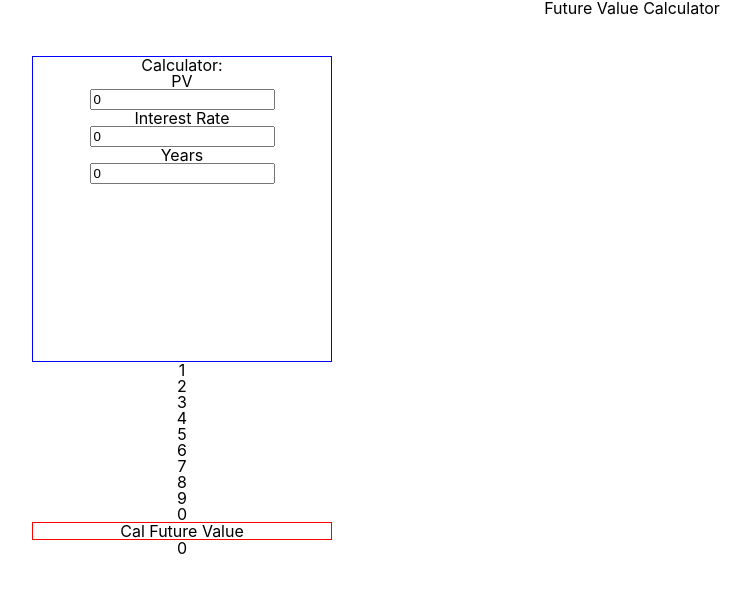
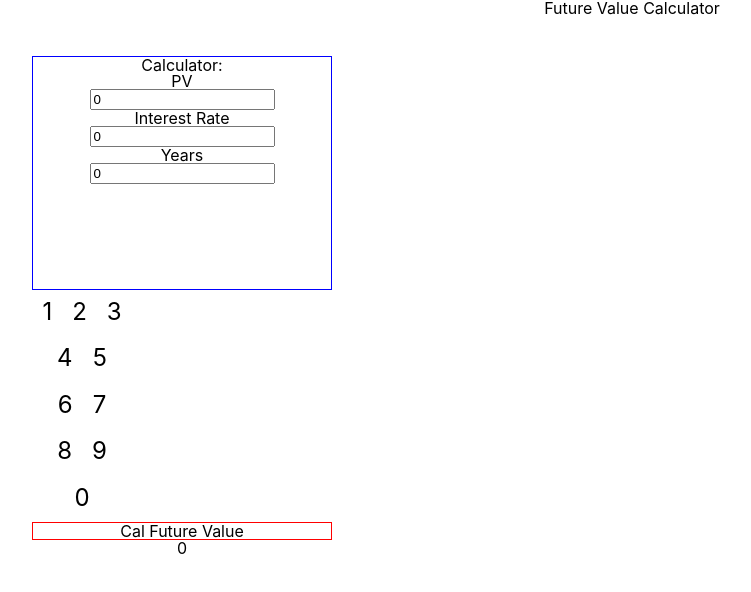
Before and after one commit to vanceleon/Finance_Calculator, a React (Create React App) app in the folder calculator/: page / in a window 1280 px wide. Shown: the top 592 px of the page, without its empty margins (8-759 px from the left). Built offline with nearby package versions, Linux system fonts and the light colour scheme.

Commit message:
flex box buttons wacc inputs

```diff
--- a/calculator/src/App.css
+++ b/calculator/src/App.css
@@ -39,6 +39,7 @@
   display:flex;
   flex-direction: column;
   padding: 40px;
+  /* justify-content: ; */
 }
 
 .cash-flow-inputs {
@@ -64,3 +65,17 @@ justify-content: flex-end;
   margin: 0 50px;
   /* width: 100px; */
 }
+
+.buttons{
+  display: flex;
+  max-width: 100px;
+  height: 400px;
+  justify-content: center;
+  flex-wrap: wrap;
+}
+
+.number{
+  /* flex-wrap: wrap; */
+  font-size: x-large;
+  padding: 10px;
+}
--- a/calculator/src/Components/numberButtons.js
+++ b/calculator/src/Components/numberButtons.js
@@ -1,20 +1,20 @@
 import React, {useState} from 'react';
 
 export default function NumberButtons() {
-    const [press, setPress] = useState(false);
+    // const [press, setPress] = useState(false);
 
     return (
-        <div>
-            <div>1</div>
-            <div>2</div>
-            <div>3</div>
-            <div>4</div>
-            <div>5</div>
-            <div>6</div>
-            <div>7</div>
-            <div>8</div>
-            <div>9</div>
-            <div>0</div>
+        <div className='buttons'>
+            <div className='number'>1</div>
+            <div className='number'>2</div>
+            <div className='number'>3</div>
+            <div className='number'>4</div>
+            <div className='number'>5</div>
+            <div className='number'>6</div>
+            <div className='number'>7</div>
+            <div className='number'>8</div>
+            <div className='number'>9</div>
+            <div className='number'>0</div>
         </div>
     );
 }
```
Also changed, not shown: calculator/src/Components/waccInputs.js (+0 -15 lines).
